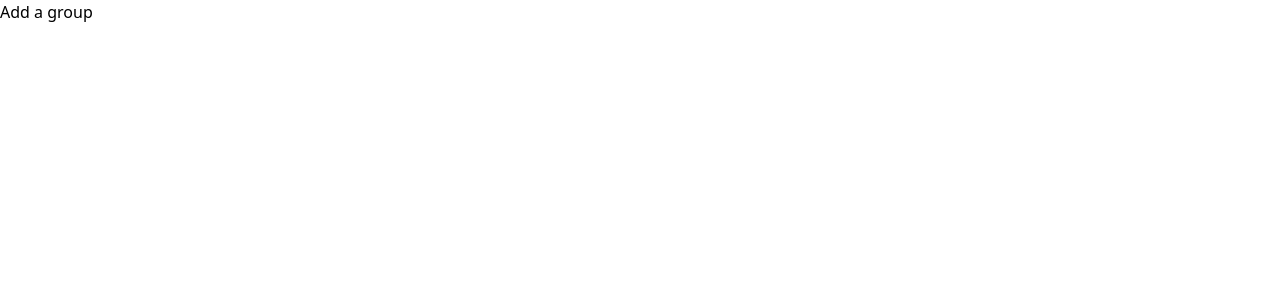
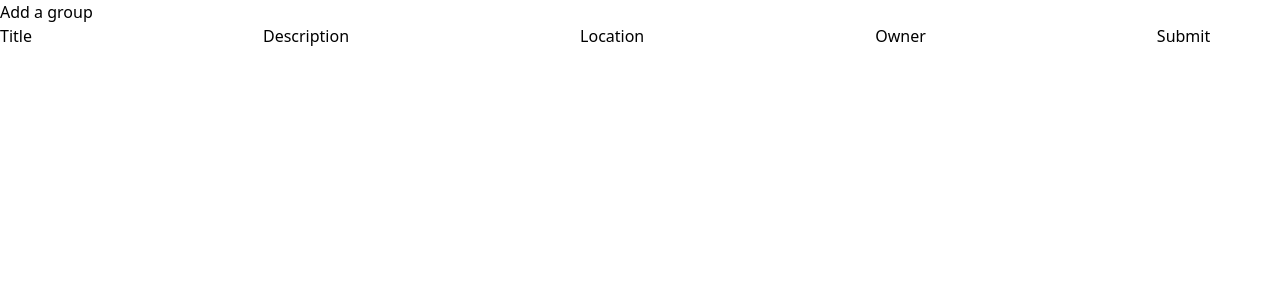
Before and after one commit to mai-soup/meetpoint, a React (Vite) app in the folder client/: page /creategroup in a window 1280 px wide. Shown: the top 300 px of the page. Built offline with nearby package versions, Linux system fonts and the light colour scheme.

Commit message:
feat(CreateGroup.tsx): add form to create a new group feat(server/index.ts): add POST endpoint to create a new group

```diff
--- a/client/src/routes/CreateGroup.tsx
+++ b/client/src/routes/CreateGroup.tsx
@@ -1,5 +1,92 @@
+import React, { useState } from "react";
+import { useNavigate } from "react-router";
+import axios from "axios";
+
 const CreateGroup = () => {
-  return <div>Add a group</div>;
+  const [formData, setFormData] = useState({
+    title: "",
+    description: "",
+    location: "",
+    owner: "",
+  });
+
+  const navigate = useNavigate();
+
+  const handleSubmission = (evt: React.FormEvent) => {
+    evt.preventDefault();
+    axios
+      .post("/groups/new", formData)
+      .then(res => res.data)
+      .then(id => {
+        navigate(`/group/${id}`);
+      });
+  };
+
+  return (
+    <div>
+      <h1>Add a group</h1>
+      <form onSubmit={handleSubmission}>
+        <label>
+          Title
+          <input
+            type="text"
+            name="title"
+            id="title"
+            value={formData.title}
+            onChange={e => {
+              setFormData(oldData => ({ ...oldData, title: e.target.value }));
+            }}
+          />
+        </label>
+        <label>
+          Description
+          <input
+            type="text"
+            name="description"
+            id="description"
+            value={formData.description}
+            onChange={e => {
+              setFormData(oldData => ({
+                ...oldData,
+                description: e.target.value,
+              }));
+            }}
+          />
+        </label>
+        <label>
+          Location
+          <input
+            type="text"
+            name="location"
+            id="location"
+            value={formData.location}
+            onChange={e => {
+              setFormData(oldData => ({
+                ...oldData,
+                location: e.target.value,
+              }));
+            }}
+          />
+        </label>
+        <label>
+          Owner
+          <input
+            type="text"
+            name="owner"
+            id="owner"
+            value={formData.owner}
+            onChange={e => {
+              setFormData(oldData => ({
+                ...oldData,
+                owner: e.target.value,
+              }));
+            }}
+          />
+        </label>
+        <button type="submit">Submit</button>
+      </form>
+    </div>
+  );
 };
 
 export default CreateGroup;
```
Also changed, not shown: 1 other file (tests, documents, lock files or other folders).
